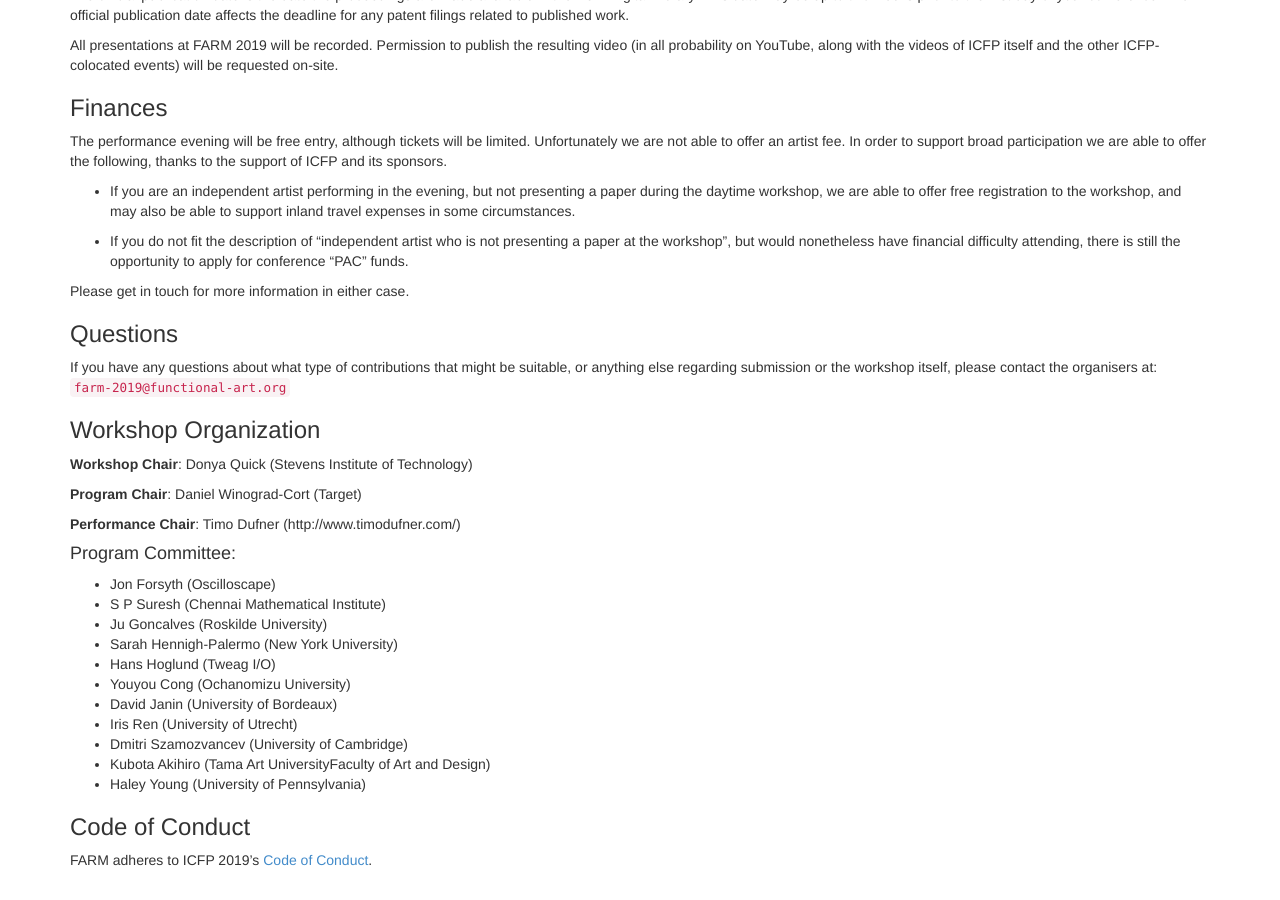
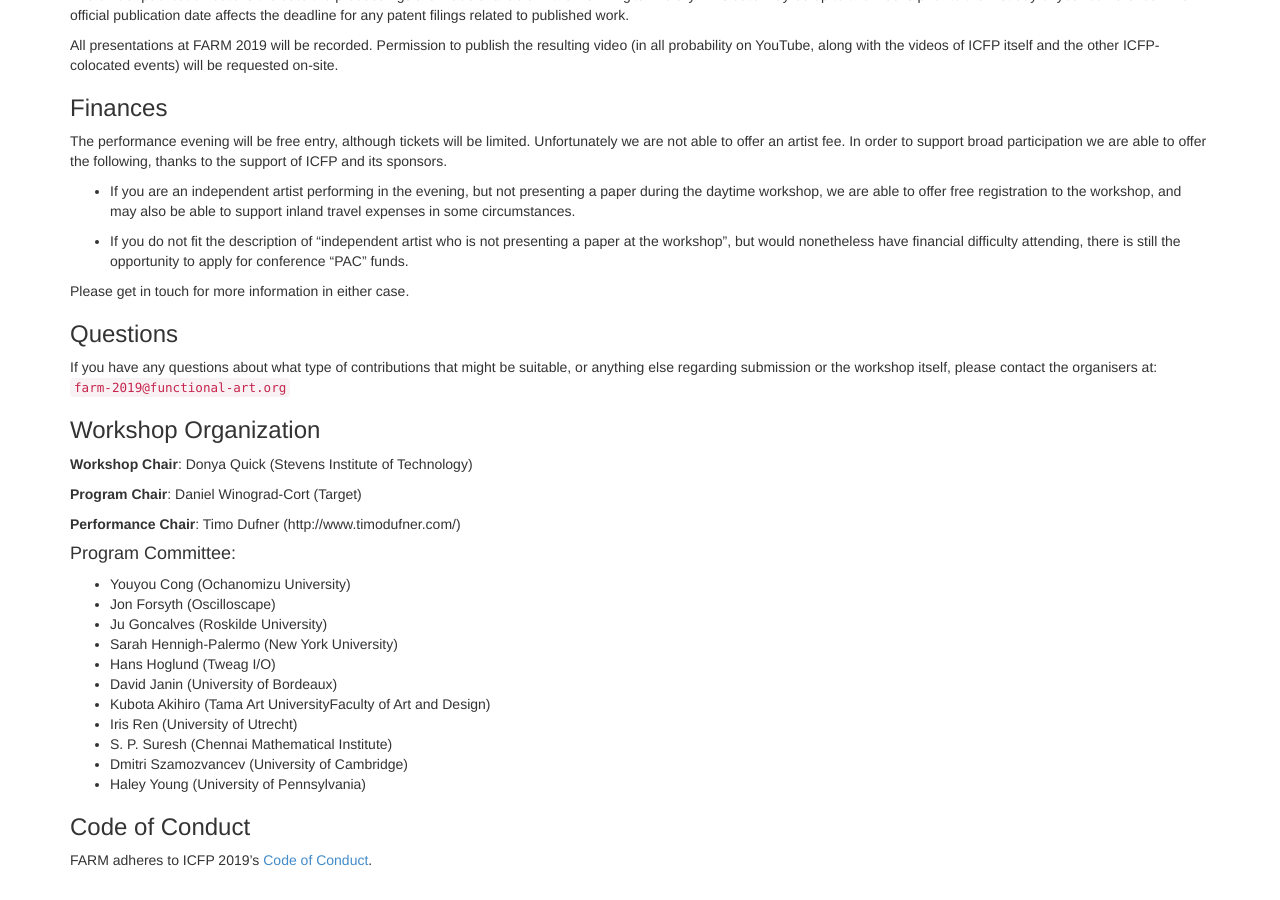
Before and after one commit to functional-art/functional-art.github.com, a Jekyll site: the page built from 2019/index.md, in a window 1280 px wide and 900 px high, scrolled down 1495 px. Built offline with Jekyll 4.4.1, drawn with Linux system fonts in a browser that asks for light colours; nearby versions of some CDN libraries.

Commit message:
Put committee in alphabetical order

```diff
--- a/2019/index.md
+++ b/2019/index.md
@@ -164,16 +164,16 @@ itself, please contact the organisers at: `farm-2019@functional-art.org`
 
 #### Program Committee:
 
+* Youyou Cong (Ochanomizu University)
 * Jon Forsyth (Oscilloscape)
-* S P Suresh (Chennai Mathematical Institute)
 * Ju Goncalves (Roskilde University)
 * Sarah Hennigh-Palermo (New York University)
 * Hans Hoglund (Tweag I/O)
-* Youyou Cong (Ochanomizu University)
 * David Janin (University of Bordeaux)
+* Kubota Akihiro (Tama Art UniversityFaculty of Art and Design)
 * Iris Ren (University of Utrecht)
+* S. P. Suresh (Chennai Mathematical Institute)
 * Dmitri Szamozvancev (University of Cambridge)
-* Kubota Akihiro (Tama Art UniversityFaculty of Art and Design)
 * Haley Young (University of Pennsylvania)
 
 ### Code of Conduct
```
